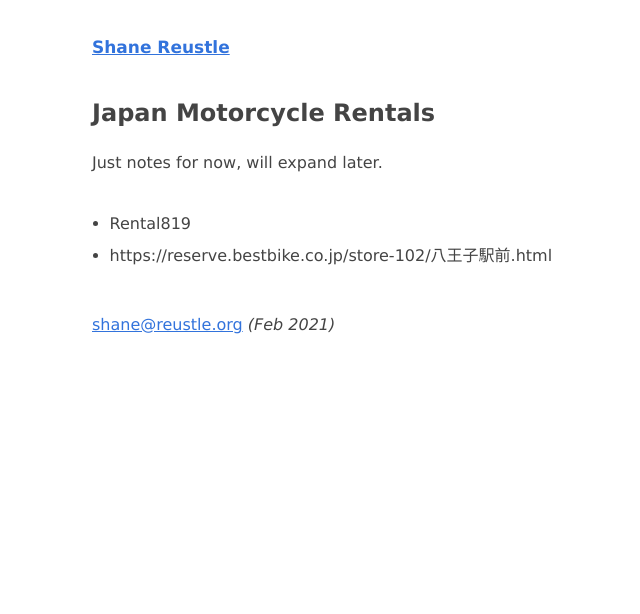
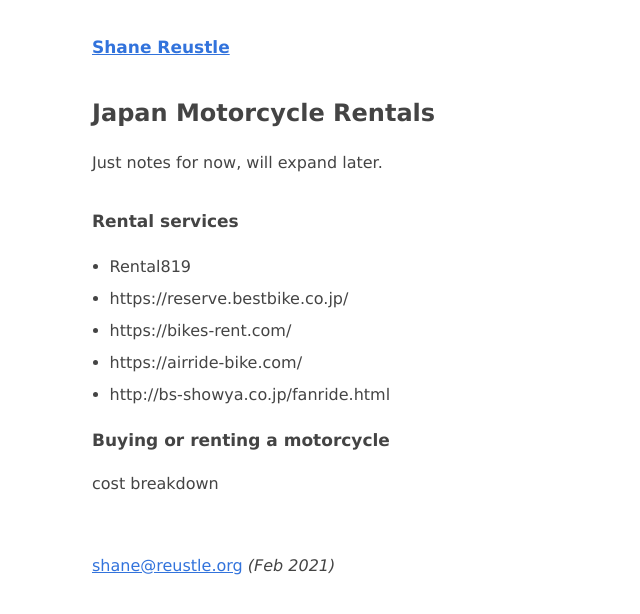
Before and after one commit to reustle/reustle, a Jekyll site: the page built from _posts/2021-02-12-japan-motorcycle-rentals.md, in a window 1280 px wide. Shown: the top 614 px of the page, without its empty margins (188-828 px from the left). Built offline with Jekyll 4.4.1, drawn with Linux system fonts in a browser that asks for light colours.

Commit message:
Update 2021-02-12-japan-motorcycle-rentals.md

```diff
--- a/_posts/2021-02-12-japan-motorcycle-rentals.md
+++ b/_posts/2021-02-12-japan-motorcycle-rentals.md
@@ -6,5 +6,15 @@ layout: basic-post
 
 Just notes for now, will expand later.
 
+## Rental services
+
 - Rental819
-- https://reserve.bestbike.co.jp/store-102/八王子駅前.html
+- https://reserve.bestbike.co.jp/
+- https://bikes-rent.com/
+- https://airride-bike.com/
+- http://bs-showya.co.jp/fanride.html
+
+
+## Buying or renting a motorcycle
+
+cost breakdown
```
